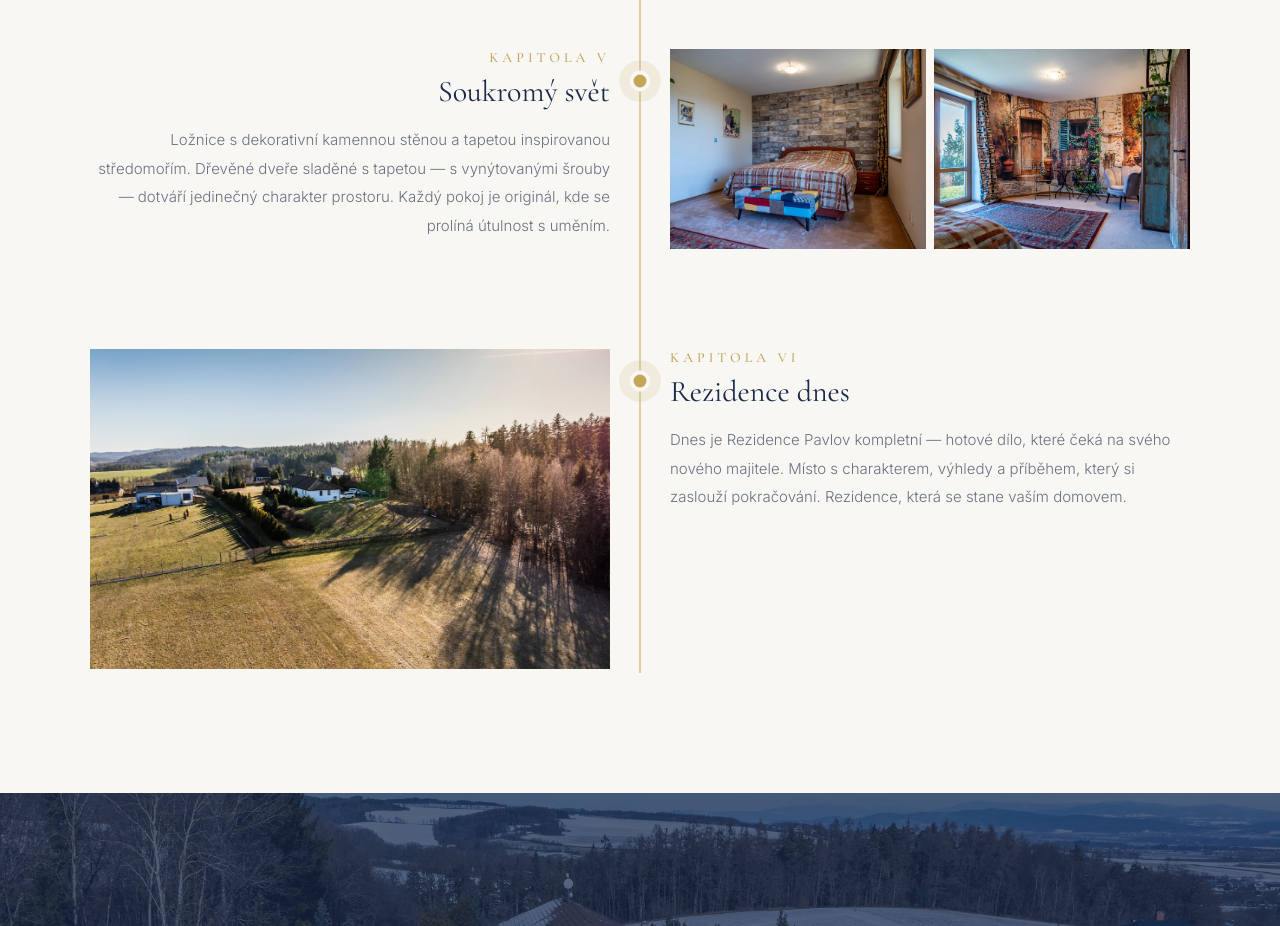
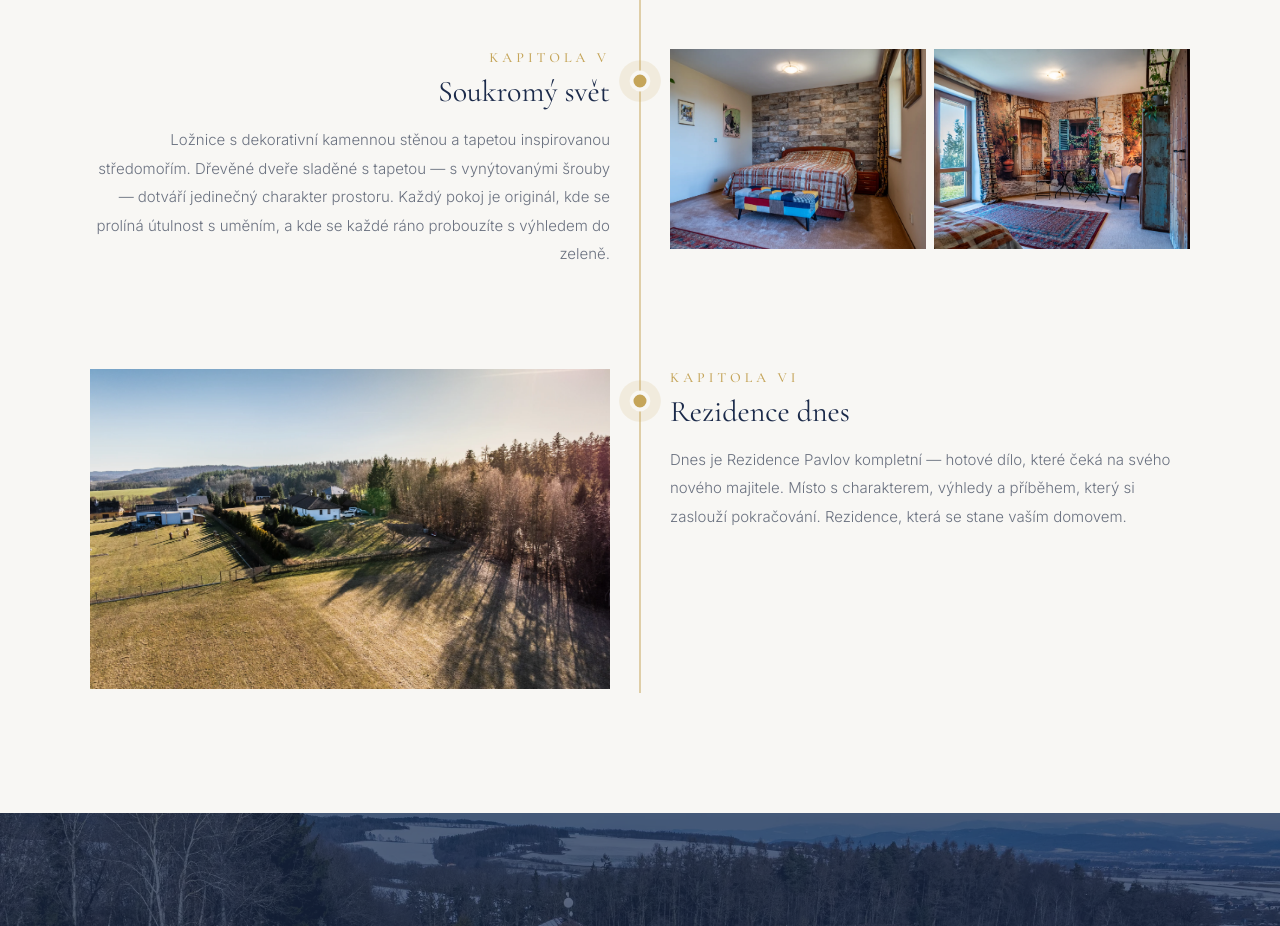
Before and after one commit to tknurture/Petr-Dadej---Rezidence-Pavlov, a Next.js app: page / in a window 1280 px wide. Shown: the part 3740-4666 px from the top of the page. Built offline with nearby package versions, Linux system fonts and the light colour scheme.

Commit message:
Extend bedroom description with morning view sentence

```diff
--- a/app/page.tsx
+++ b/app/page.tsx
@@ -610,7 +610,7 @@ export default function Home() {
                 sladěné s&nbsp;tapetou — s&nbsp;vynýtovanými šrouby
                 — dotváří jedinečný charakter prostoru.
                 Každý pokoj je originál, kde se prolíná útulnost
-                s&nbsp;uměním.
+                s&nbsp;uměním, a&nbsp;kde se každé ráno probouzíte s&nbsp;výhledem do zeleně.
               </p>
             </div>
             <div className="tl-image reveal-right">
```
